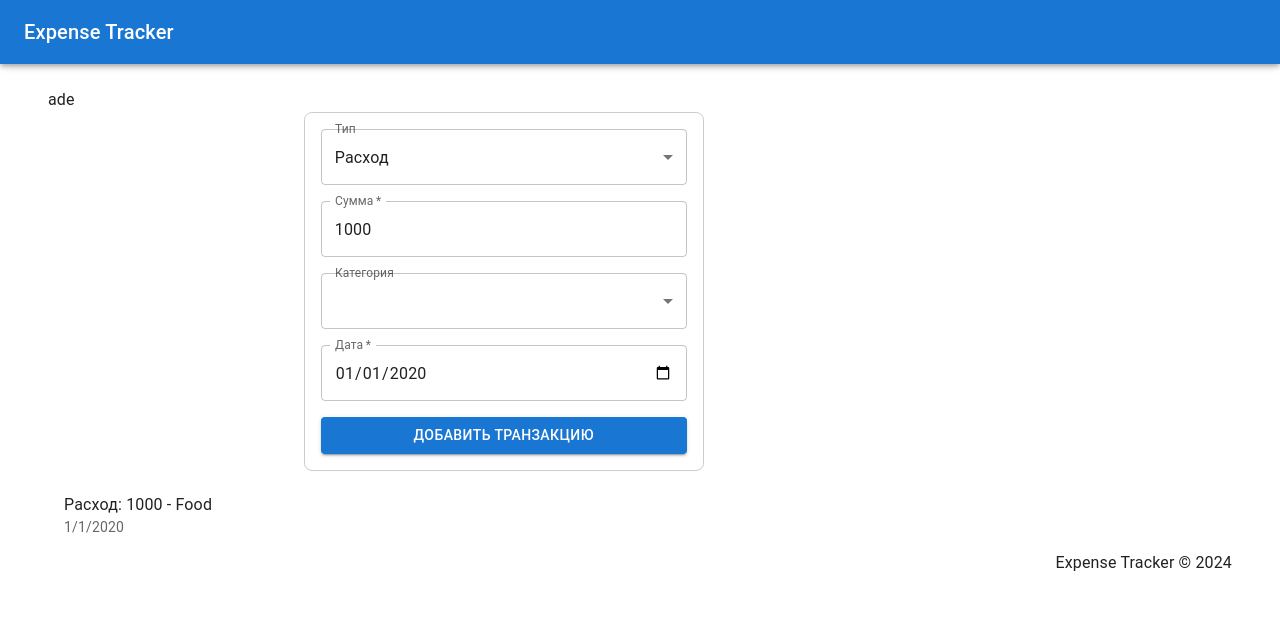
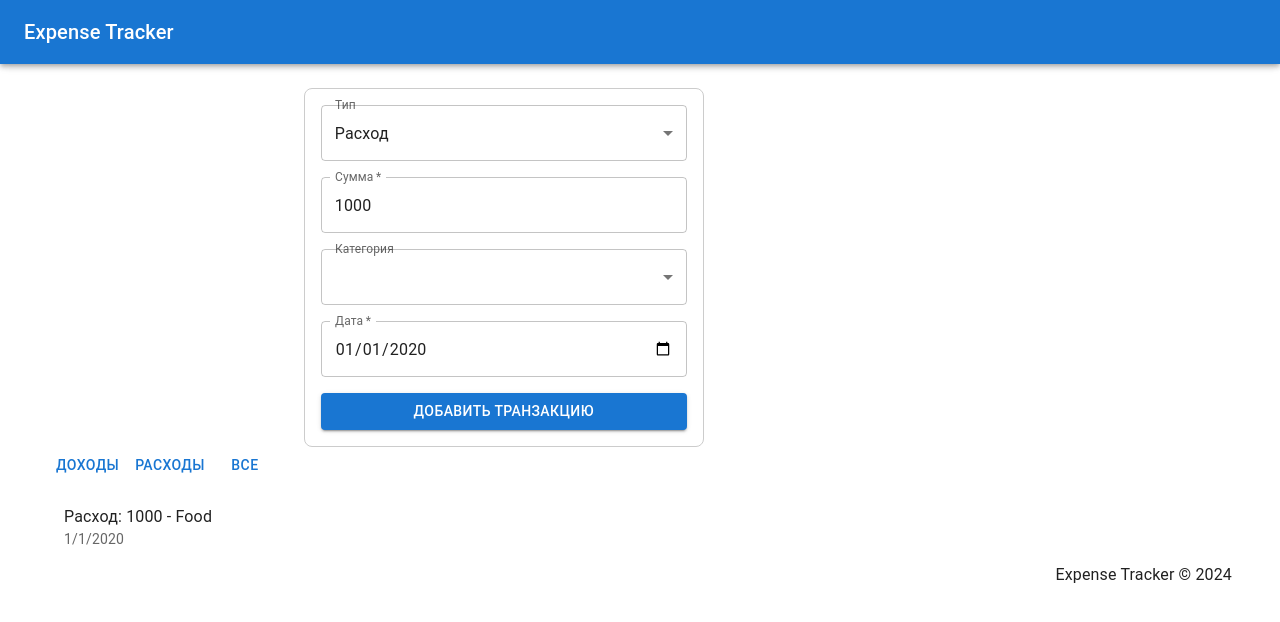
Before and after one commit to fireonex/ExpenseTracker, a React (Create React App) app: page / in a window 1280 px wide. Shown: the top 622 px of the page. Built offline with nearby package versions, Linux system fonts and the light colour scheme.

Commit message:
5th commit (added filtering by transaction type)

```diff
--- a/src/AddTransactionForm.tsx
+++ b/src/AddTransactionForm.tsx
@@ -1,7 +1,7 @@
 import React from 'react';
 import { TextField, MenuItem, Button, FormControl, InputLabel, Select, SelectChangeEvent } from '@mui/material';
 import { makeStyles } from '@mui/styles';
-import { CategoryType, TransactionStateType } from "./BLL/TransactionForm-reducer";
+import {CategoryType, TransactionStateType, TransactionsType} from "./BLL/TransactionForm-reducer";
 import { expenseCategories, incomeCategories } from "./utils/TransactionCategories";
 import { v1 } from 'uuid';
 
@@ -19,18 +19,18 @@ const useStyles = makeStyles({
 });
 
 interface AddTransactionFormProps {
-    type: 'income' | 'expense';
+    type: TransactionsType;
     amount: number | string;
     category: CategoryType;
     date: Date | string;
-    setTransactionType: (type: 'income' | 'expense') => void;
+    setTransactionType: (type: TransactionsType) => void;
     setAmount: (amount: number) => void;
     setTransactionCategory: (category: CategoryType) => void;
     setTransactionDate: (date: Date) => void;
     setHandleSubmit: (transaction: TransactionStateType) => void;
 }
 
-const AddTransactionForm: React.FC<AddTransactionFormProps> = ({
+export const AddTransactionForm: React.FC<AddTransactionFormProps> = ({
                                                                    type,
                                                                    amount,
                                                                    category,
@@ -43,8 +43,8 @@ const AddTransactionForm: React.FC<AddTransactionFormProps> = ({
                                                                }) => {
     const classes = useStyles();
 
-    const handleTypeChange = (event: SelectChangeEvent<'income' | 'expense'>) => {
-        setTransactionType(event.target.value as 'income' | 'expense');
+    const handleTypeChange = (event: SelectChangeEvent<TransactionsType>) => {
+        setTransactionType(event.target.value as TransactionsType);
         setTransactionCategory('' as CategoryType); // сброс категории при изменении типа
     };
 
@@ -130,5 +130,3 @@ const AddTransactionForm: React.FC<AddTransactionFormProps> = ({
         </form>
     );
 };
-
-export default AddTransactionForm;
--- a/src/App.tsx
+++ b/src/App.tsx
@@ -18,7 +18,7 @@ const App = () => {
             <main className={classes.content}>
                 <div className={classes.toolbar}/>
                 <Container>
-                    <Typography paragraph>ade
+                    <Typography paragraph>
                         <TransactionFormContainer/>
                     </Typography>
                 </Container>
--- a/src/BLL/TransactionForm-reducer.ts
+++ b/src/BLL/TransactionForm-reducer.ts
@@ -6,9 +6,11 @@ export type TransactionActionType = ReturnType<typeof setTransactionTypeAC>
     | ReturnType<typeof setTransactionDateAC>
 
 
+export type TransactionsType = 'income' | 'expense'
+
 export type TransactionStateType = {
     id: string;
-    type: 'income' | 'expense';
+    type: TransactionsType;
     amount: number;
     category: CategoryType;
     date: Date;
@@ -42,7 +44,7 @@ export const TransactionReducer = (state = initialState, action: TransactionActi
 }
 
 
-export const setTransactionTypeAC = (transactionType: 'income' | 'expense') => ({
+export const setTransactionTypeAC = (transactionType: TransactionsType) => ({
     type: "SET-TRANSACTION-TYPE", transactionType
 }) as const;
 
--- a/src/BLL/Transactions-reducer.ts
+++ b/src/BLL/Transactions-reducer.ts
@@ -1,37 +1,50 @@
-//---------types----------------------------------------------------//
+import { TransactionStateType, TransactionsType } from "./TransactionForm-reducer";
 
-import {TransactionStateType} from "./TransactionForm-reducer";
+export type FilterType = TransactionsType | 'all';
 
 export type TransactionsActionType =
     | ReturnType<typeof submitTransactionAC>
+    | ReturnType<typeof filterTransactionTypeAC>;
 
+export type TransactionsStateType = {
+    transactions: TransactionStateType[];
+    filter: FilterType;
+}
 
+const initialState: TransactionsStateType = {
+    transactions: [{
+        id: '1',
+        type: 'expense',
+        amount: 1000,
+        category: 'Food',
+        date: new Date('2020-01-01')
+    }],
+    filter: 'all'
+};
 
-//-----------------------------------------------------------------//
-
-
-let initialState: TransactionStateType[] = [{
-    id: '1',
-    type: 'expense',
-    amount: 1000,
-    category: 'Food',
-    date: new Date('2020-01-01')
-}]
-
-
-
-export const TransactionsReducer = (state = initialState, action: TransactionsActionType) => {
-
+export const TransactionsReducer = (state = initialState, action: TransactionsActionType): TransactionsStateType => {
     switch (action.type) {
         case "SUBMIT-TRANSACTION":
-            return [
-                ...state, action.transaction
-            ]
+            return {
+                ...state,
+                transactions: [...state.transactions, action.transaction]
+            };
+        case "FILTER-TRANSACTION-TYPE":
+            return {
+                ...state,
+                filter: action.transactionFilter
+            };
         default:
             return state;
     }
-}
+};
 
 export const submitTransactionAC = (transaction: TransactionStateType) => ({
-    type: "SUBMIT-TRANSACTION", transaction
+    type: "SUBMIT-TRANSACTION",
+    transaction
 }) as const;
+
+export const filterTransactionTypeAC = (transactionFilter: FilterType) => ({
+    type: "FILTER-TRANSACTION-TYPE",
+    transactionFilter
+}) as const;
--- a/src/BLL/store.ts
+++ b/src/BLL/store.ts
@@ -1,32 +1,19 @@
 import {combineReducers, legacy_createStore, Store} from "redux";
-import {TransactionActionType, TransactionReducer, TransactionStateType} from "./TransactionForm-reducer";
-import {loadState, saveState} from "../utils/localstorage-utils";
-import {TransactionsReducer} from "./Transactions-reducer";
 
+import {TransactionReducer, TransactionStateType} from "./TransactionForm-reducer";
+import {TransactionsReducer, TransactionsStateType} from "./Transactions-reducer";
 
 export type rootStateType = {
-    transactionForm: TransactionStateType,
-    transactions: TransactionStateType[]
+    transactionForm: TransactionStateType;
+    transactions: TransactionsStateType;
 }
 
-export type actionType = TransactionActionType
-
-
-
-
-let rootReducer = combineReducers({
+const rootReducer = combineReducers({
     transactionForm: TransactionReducer,
     transactions: TransactionsReducer
 });
 
-export let store: Store<rootStateType, actionType> = legacy_createStore(rootReducer, loadState())
+export const store: Store<rootStateType> = legacy_createStore(rootReducer);
 
-store.subscribe(() => {
-    saveState({
-        transactionForm: store.getState().transactionForm,
-        transactions: store.getState().transactions
-    });
-});
-
-//@ts-ignore
-window.store = store
+// @ts-ignore
+window.store = store;
--- a/src/TransactionFormContainer.tsx
+++ b/src/TransactionFormContainer.tsx
@@ -1,29 +1,31 @@
 import React from "react";
 import { connect } from "react-redux";
 import { rootStateType } from "./BLL/store";
-import AddTransactionForm from "./AddTransactionForm";
+
 import {
     CategoryType,
     setAmountAC,
     setTransactionCategoryAC,
     setTransactionDateAC,
-    setTransactionTypeAC, TransactionStateType
+    setTransactionTypeAC, TransactionStateType, TransactionsType
 } from "./BLL/TransactionForm-reducer";
-import {submitTransactionAC} from "./BLL/Transactions-reducer";
-import {TransactionList} from "./TransactionList";
-
+import {filterTransactionTypeAC, FilterType, submitTransactionAC} from "./BLL/Transactions-reducer";
+import { TransactionList } from "./TransactionList";
+import {AddTransactionForm} from "./AddTransactionForm";
 
 interface MapStatePropsType {
     transactionForm: TransactionStateType;
     transactions: TransactionStateType[];
+    filter: FilterType;
 }
 
 interface MapDispatchPropsType {
-    setTransactionType: (transactionType: 'income' | 'expense') => void;
+    setTransactionType: (transactionType: TransactionsType) => void;
     setAmount: (amount: number) => void;
     setTransactionCategory: (category: CategoryType) => void;
     setTransactionDate: (date: Date) => void;
-    submitTransaction: (transaction: TransactionStateType) => void
+    submitTransaction: (transaction: TransactionStateType) => void;
+    filterTransactionType: (transactionFilter: FilterType) => void;
 }
 
 type TransactionListContainerPropsType = MapStatePropsType & MapDispatchPropsType;
@@ -47,16 +49,20 @@ class TransactionListContainer extends React.Component<TransactionListContainerP
                     setTransactionDate={this.props.setTransactionDate}
                     setHandleSubmit={this.props.submitTransaction}
                 />
-                <TransactionList transactions={this.props.transactions} />
+                <TransactionList
+                    transactions={this.props.transactions}
+                    filter={this.props.filter}
+                    filterTransactionType={this.props.filterTransactionType}
+                />
             </>
-
         );
     }
 }
 
 const mapStateToProps = (state: rootStateType): MapStatePropsType => ({
     transactionForm: state.transactionForm,
-    transactions: state.transactions,
+    transactions: state.transactions.transactions,
+    filter: state.transactions.filter,
 });
 
 const mapDispatchToProps: MapDispatchPropsType = {
@@ -64,7 +70,8 @@ const mapDispatchToProps: MapDispatchPropsType = {
     setAmount: setAmountAC,
     setTransactionCategory: setTransactionCategoryAC,
     setTransactionDate: setTransactionDateAC,
-    submitTransaction: submitTransactionAC
+    submitTransaction: submitTransactionAC,
+    filterTransactionType: filterTransactionTypeAC
 };
 
 export default connect(mapStateToProps, mapDispatchToProps)(TransactionListContainer);
--- a/src/TransactionList.tsx
+++ b/src/TransactionList.tsx
@@ -1,21 +1,52 @@
-import {TransactionStateType} from "./BLL/TransactionForm-reducer";
-import {List, ListItem, ListItemText} from "@mui/material";
+import React from 'react';
+import { TransactionStateType } from "./BLL/TransactionForm-reducer";
+import { Button, List, ListItem, ListItemText } from "@mui/material";
+import { FilterType } from "./BLL/Transactions-reducer";
+
 
 type TransactionListPropsType = {
-    transactions: TransactionStateType[]
+    transactions: TransactionStateType[];
+    filter: FilterType;
+    filterTransactionType: (transactionFilter: FilterType) => void;
 }
 
-export function TransactionList({transactions}: TransactionListPropsType) {
+
+export function TransactionList({ transactions, filter, filterTransactionType }: TransactionListPropsType) {
+    const filteredTransactions = filter === 'all'
+        ? transactions
+        : transactions.filter((transaction) => transaction.type === filter);
+
+    const filterTypeIncomeHandler = () => {
+        filterTransactionType('income');
+    }
+    const filterTypeExpenseHandler = () => {
+        filterTransactionType('expense');
+    }
+    const filterTypeAllHandler = () => {
+        filterTransactionType('all');
+    }
+
     return (
+        <div>
+            <Button onClick={filterTypeIncomeHandler}>
+                Доходы
+            </Button>
+            <Button onClick={filterTypeExpenseHandler}>
+                Расходы
+            </Button>
+            <Button onClick={filterTypeAllHandler}>
+                Все
+            </Button>
             <List>
-            {transactions.map((transaction) => (
+                {filteredTransactions.map((transaction) => (
                     <ListItem key={transaction.id}>
                         <ListItemText
                             primary={`${transaction.type === 'income' ? 'Доход' : 'Расход'}: ${transaction.amount} - ${transaction.category}`}
-                        secondary={transaction.date.toLocaleDateString()}
+                            secondary={new Date(transaction.date).toLocaleDateString()}
                         />
                     </ListItem>
                 ))}
             </List>
-    )
+        </div>
+    );
 }
```
Lines whose indentation alone changed are shown as unchanged.
